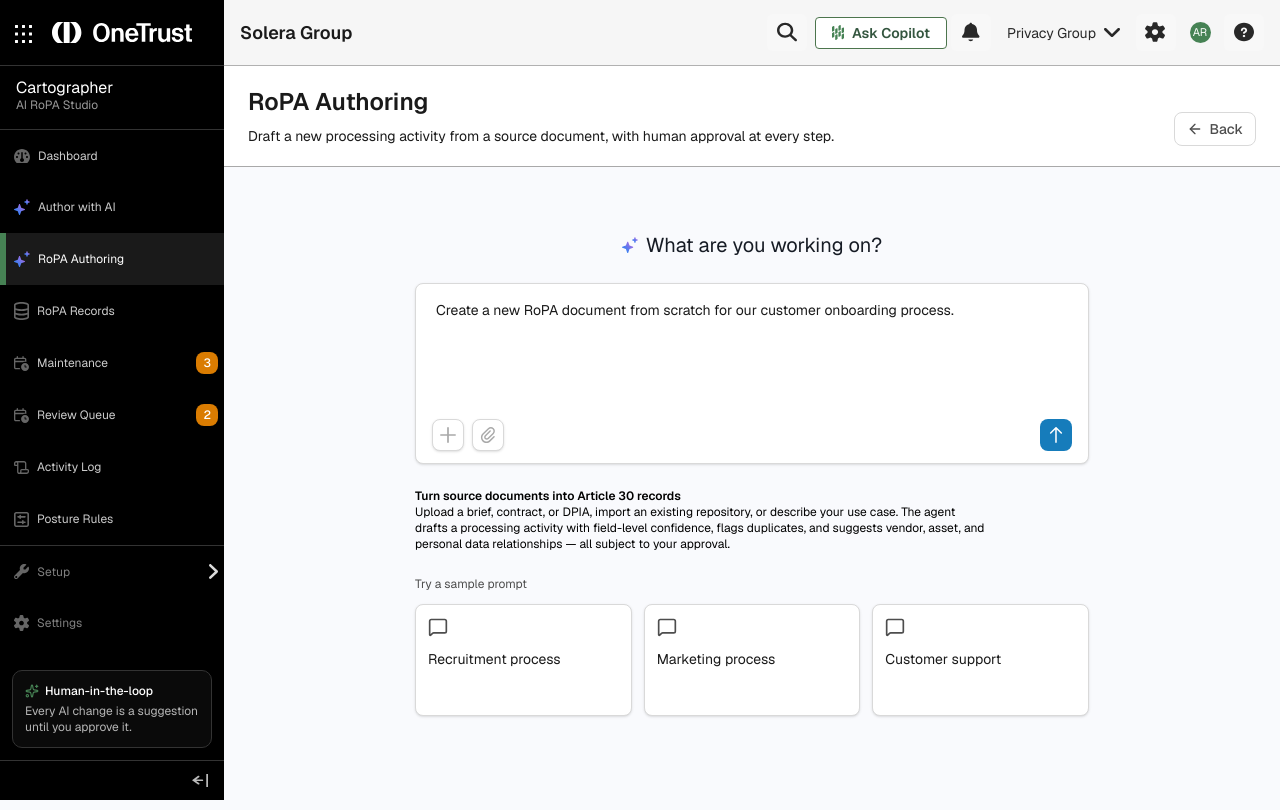
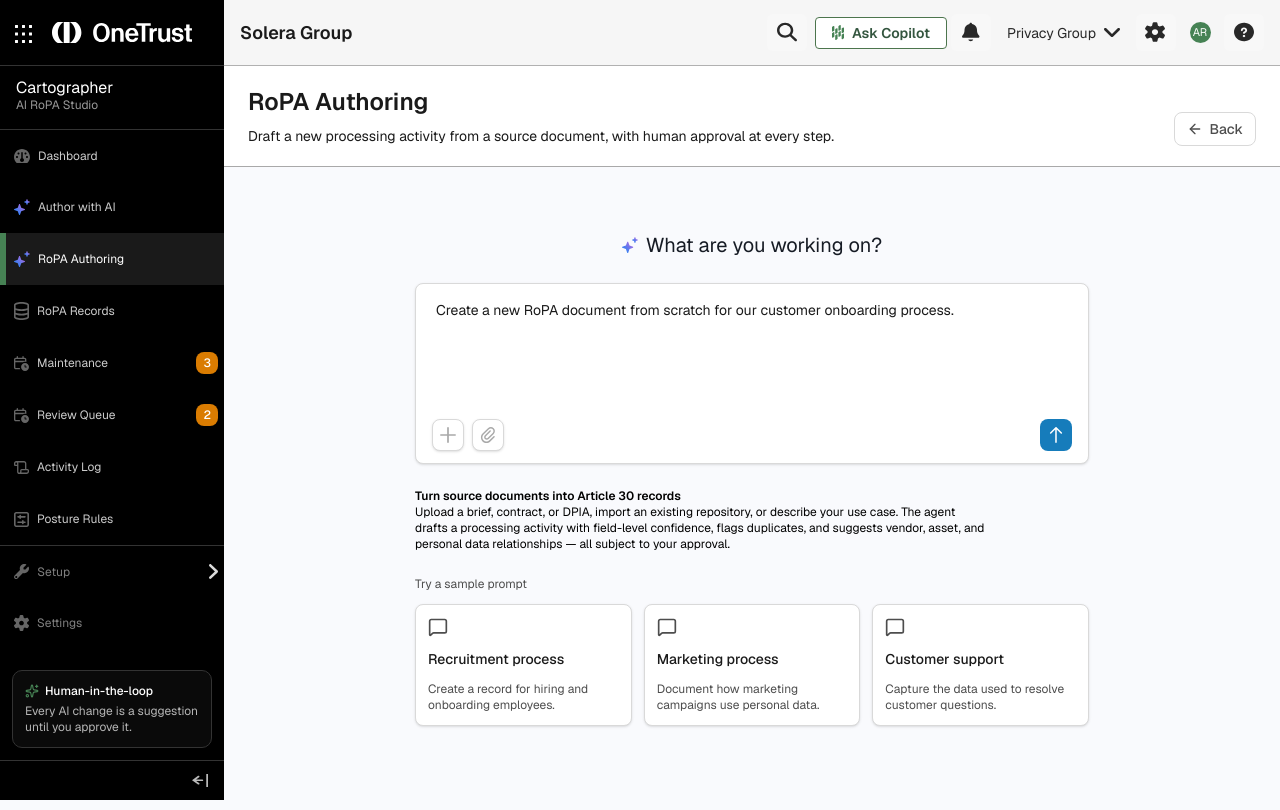
Before and after one commit to KCM-OT/AI-RoPA-Studio-solera-group, a Next.js app: page /ropa-authoring in a window 1280 px wide. Built offline with nearby package versions, Linux system fonts and the light colour scheme.

Commit message:
feat: enhance chat samples with descriptions and title formatting
Co-authored-by: Kevin Marshall <304578895+KCM-OT@users.noreply.github.com>

```diff
--- a/components/agent/ropa-authoring-chat.tsx
+++ b/components/agent/ropa-authoring-chat.tsx
@@ -194,9 +194,9 @@ function Welcome({
   onFocus?: () => void
 }) {
   const samples = [
-    { title: 'Recruitment process', body: SUGGESTIONS[0].value },
-    { title: 'Marketing process', body: SUGGESTIONS[1].value },
-    { title: 'Customer support', body: 'Our support team uses Zendesk to manage customer questions and stores contact details, conversation history, and account information to resolve issues.' },
+    { title: 'Recruitment process', description: 'Create a record for hiring and onboarding employees.', body: SUGGESTIONS[0].value },
+    { title: 'Marketing process', description: 'Document how marketing campaigns use personal data.', body: SUGGESTIONS[1].value },
+    { title: 'Customer support', description: 'Capture the data used to resolve customer questions.', body: 'Our support team uses Zendesk to manage customer questions and stores contact details, conversation history, and account information to resolve issues.' },
   ]
 
   function handleKeyDown(e: React.KeyboardEvent<HTMLTextAreaElement>) {
@@ -243,7 +243,8 @@ function Welcome({
           {samples.map((sample, index) => (
             <button key={sample.title} type="button" disabled={disabled} onClick={() => onChange(sample.body)} className="flex min-h-28 flex-col gap-3 rounded-md border border-[#d9d9d9] bg-white p-3 text-left shadow-sm transition hover:border-[#167cbb] disabled:opacity-50">
               <MessageSquare className="size-5 text-[#4d4d4d]" aria-hidden="true" />
-              <span className="text-sm text-[#1a1a1a]">{sample.title}</span>
+              <span className="text-sm font-medium text-[#1a1a1a]">{sample.title}</span>
+              <span className="text-xs leading-4 text-[#4d4d4d]">{sample.description}</span>
             </button>
           ))}
         </div>
```
